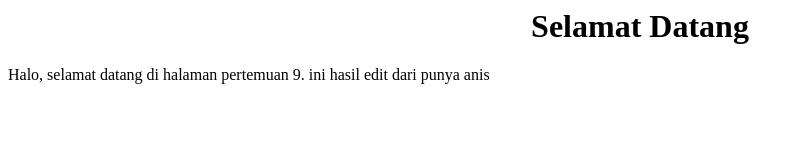
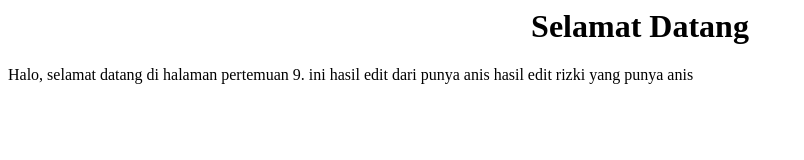
Before and after one commit to anisaazzz/pertemuan9, a plain HTML site: page index.html in a window 1280 px wide. Shown: the whole page, without its empty margins (0-804 px from the left). Drawn offline with Linux system fonts and the light colour scheme.

Commit message:
Update index.html

```diff
--- a/index.html
+++ b/index.html
@@ -7,6 +7,7 @@
             <h1>Selamat Datang</h1>
         </center>
             <p>Halo, selamat datang di halaman pertemuan 9.
-			ini hasil edit dari punya anis</p>
+			ini hasil edit dari punya anis
+		    hasil edit rizki yang punya anis</p>
     </body>
 </html>
```
